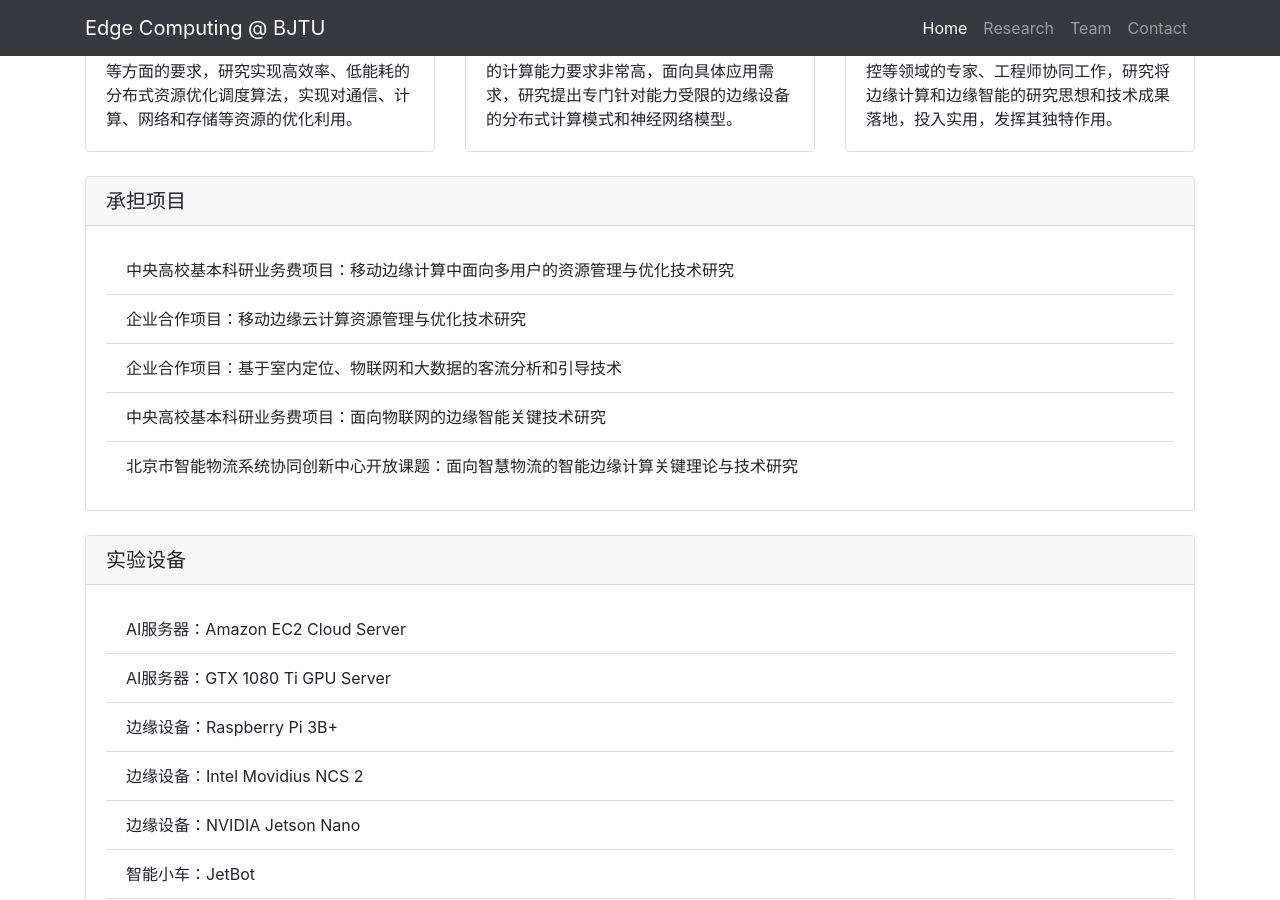
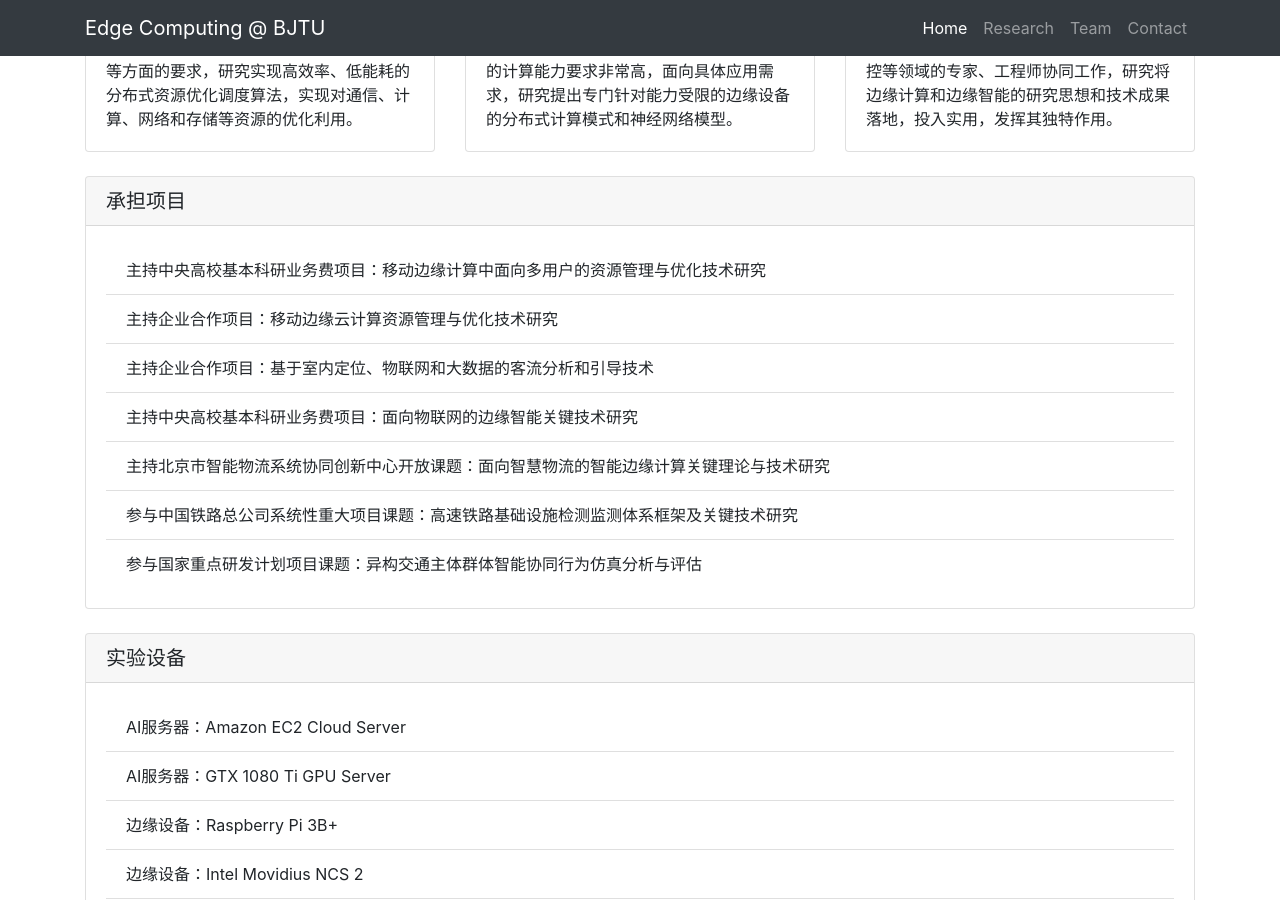
Before and after one commit to fangvv/Homepage, a Jekyll site: the page Edgecomp/index.html, which Jekyll copies as it is, in a window 1280 px wide and 900 px high, scrolled down 710 px. Built offline with Jekyll 4.4.1, drawn with Linux system fonts in a browser that asks for light colours; comment, search, counter and statistics services are not loaded.

Commit message:
Signed-off-by: fangvv <fangvv@gmail.com>

```diff
--- a/Edgecomp/index.html
+++ b/Edgecomp/index.html
@@ -73,11 +73,13 @@
   <h5 class="card-header">承担项目</h5>
   <div class="card-body">
     <ul class="list-group list-group-flush">
-      <li class="list-group-item">中央高校基本科研业务费项目：移动边缘计算中面向多用户的资源管理与优化技术研究</li>
-      <li class="list-group-item">企业合作项目：移动边缘云计算资源管理与优化技术研究</li>
-      <li class="list-group-item">企业合作项目：基于室内定位、物联网和大数据的客流分析和引导技术 </li>
-      <li class="list-group-item">中央高校基本科研业务费项目：面向物联网的边缘智能关键技术研究</li>
-      <li class="list-group-item">北京市智能物流系统协同创新中心开放课题：面向智慧物流的智能边缘计算关键理论与技术研究</li>
+      <li class="list-group-item">主持中央高校基本科研业务费项目：移动边缘计算中面向多用户的资源管理与优化技术研究</li>
+      <li class="list-group-item">主持企业合作项目：移动边缘云计算资源管理与优化技术研究</li>
+      <li class="list-group-item">主持企业合作项目：基于室内定位、物联网和大数据的客流分析和引导技术 </li>
+      <li class="list-group-item">主持中央高校基本科研业务费项目：面向物联网的边缘智能关键技术研究</li>
+      <li class="list-group-item">主持北京市智能物流系统协同创新中心开放课题：面向智慧物流的智能边缘计算关键理论与技术研究</li>
+      <li class="list-group-item">参与中国铁路总公司系统性重大项目课题：高速铁路基础设施检测监测体系框架及关键技术研究</li>
+      <li class="list-group-item">参与国家重点研发计划项目课题：异构交通主体群体智能协同行为仿真分析与评估</li>
   </ul>
   </div>
 </div>
```
